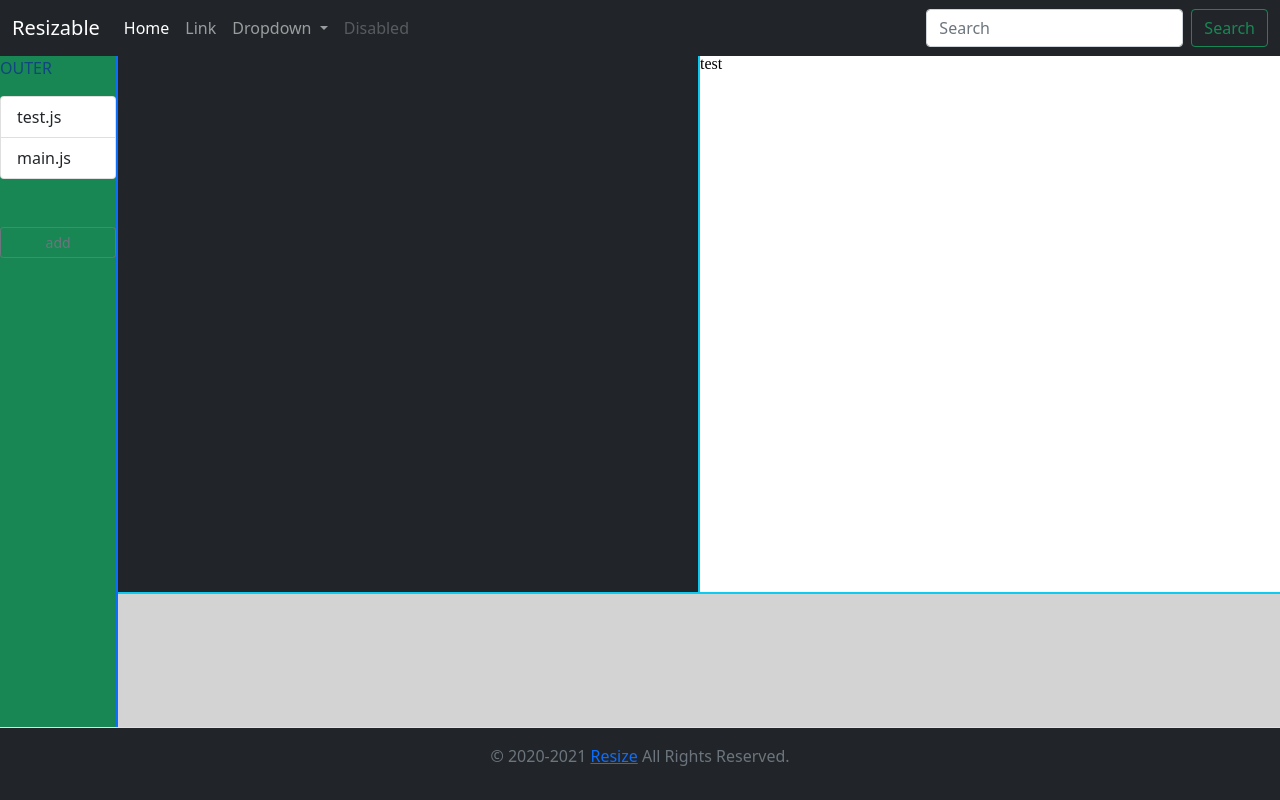
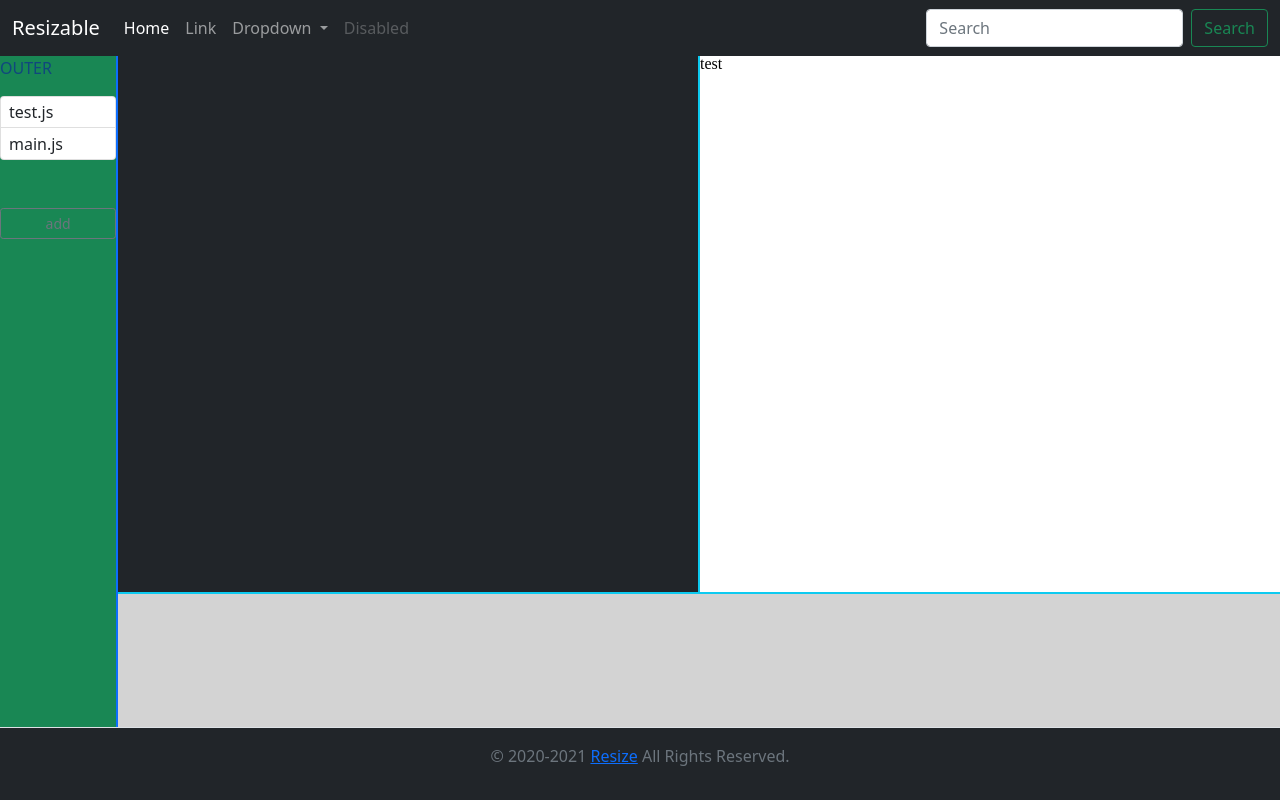
Before and after one commit to cola-coding-lab/frontend, an Angular app: page / in a window 1280 px wide. Built offline with nearby package versions, Linux system fonts and the light colour scheme.

Commit message:
styling of explorer items

```diff
--- a/src/app/explorer/explorer.component.scss
+++ b/src/app/explorer/explorer.component.scss
@@ -4,3 +4,7 @@ app-context-menu {
   color: #fff;
   padding: 15px;
 }
+
+.list-group-item {
+  padding: 0.2rem 0.5rem;
+}
```
